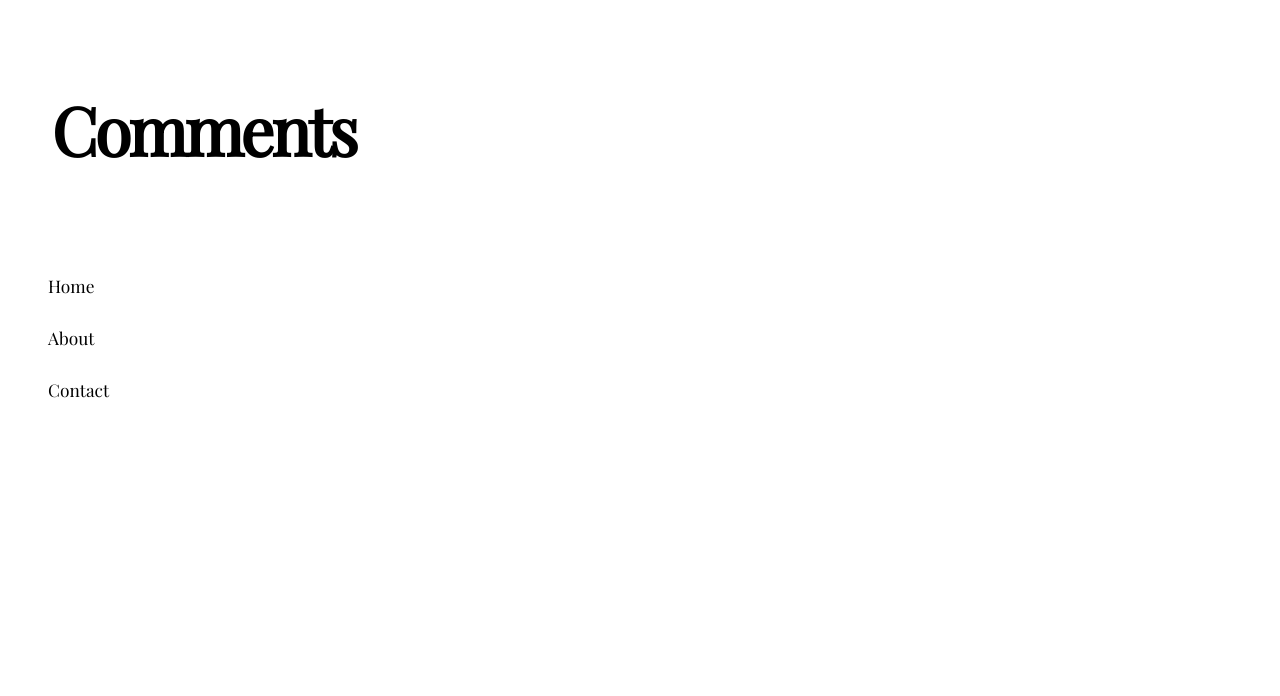
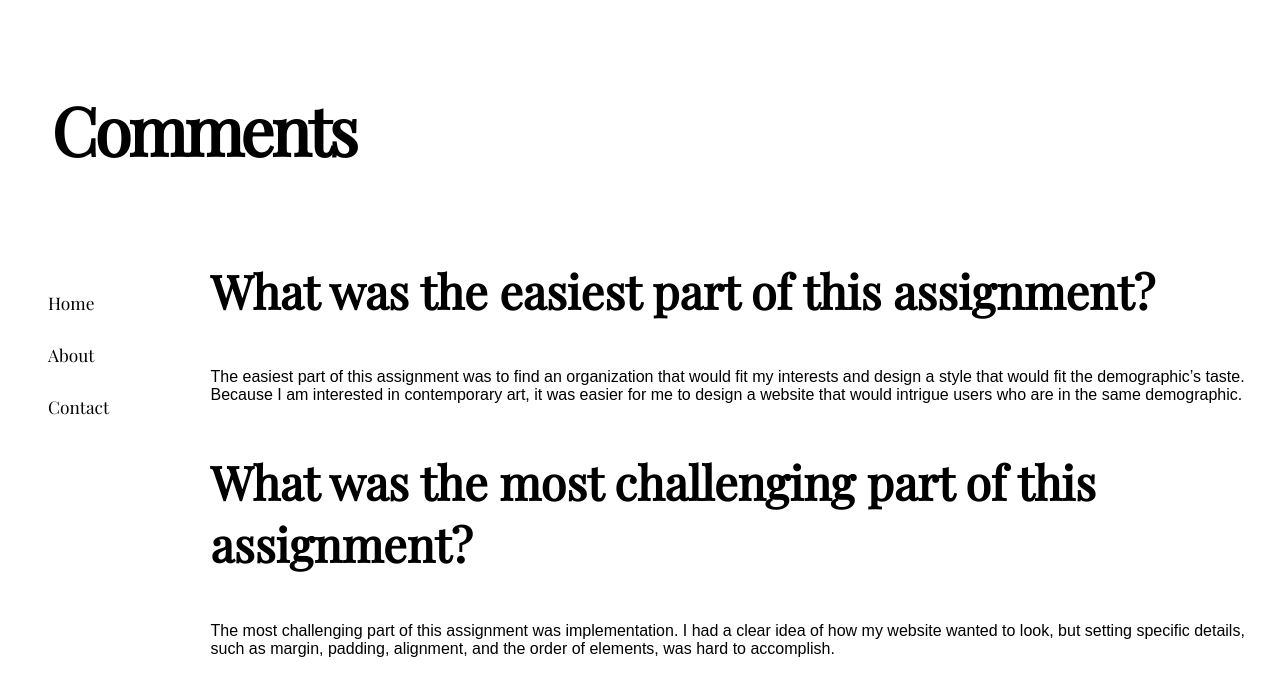
Before and after one commit to aidenkang99/bada, a plain HTML site: page comments.html in a window 1280 px wide. Drawn offline with nearby package versions, Linux system fonts and the light colour scheme.

Commit message:
Update comments.html

```diff
--- a/comments.html
+++ b/comments.html
@@ -20,10 +20,18 @@
         nav{
             flex-basis: 200px;
         }
+        main{
+            padding-left: 100px;
+        }
+        p{
+            font-family: arial, 'Playfair Display', serif;
+            font-size: 12pt;
+        }
     </style>
 </head>
 <body>
     <h2>&nbsp;Comments</h2>
+    <div class="container">
         <nav>
             <ul>
                 <li><a href="index.html" title="Home">Home</a></li><br />
@@ -32,9 +40,19 @@
             </ul>
         </nav>
         <main>
-        <div class="comments">
-
+            <h3 style="margin-top: 0;">What was the easiest part of this assignment?</h3>
+            <p>
+                    The easiest part of this assignment was to find an organization that would fit my interests and design a style
+                    that would fit the demographic’s taste. Because I am interested in contemporary art, it was easier for me to
+                    design a website that would intrigue users who are in the same demographic.
+            </p>
+            <h3>What was the most challenging part of this assignment?</h3>
+            <p>
+                    The most challenging part of this assignment was implementation. I had a clear idea of how my website wanted to
+                    look, but setting specific details, such as margin, padding, alignment, and the order of elements, was hard to
+                    accomplish.
+            </p>
+        </main>
     </div>
-    </main>
 </body>
 </html>
```
Lines whose indentation alone changed are shown as unchanged.
